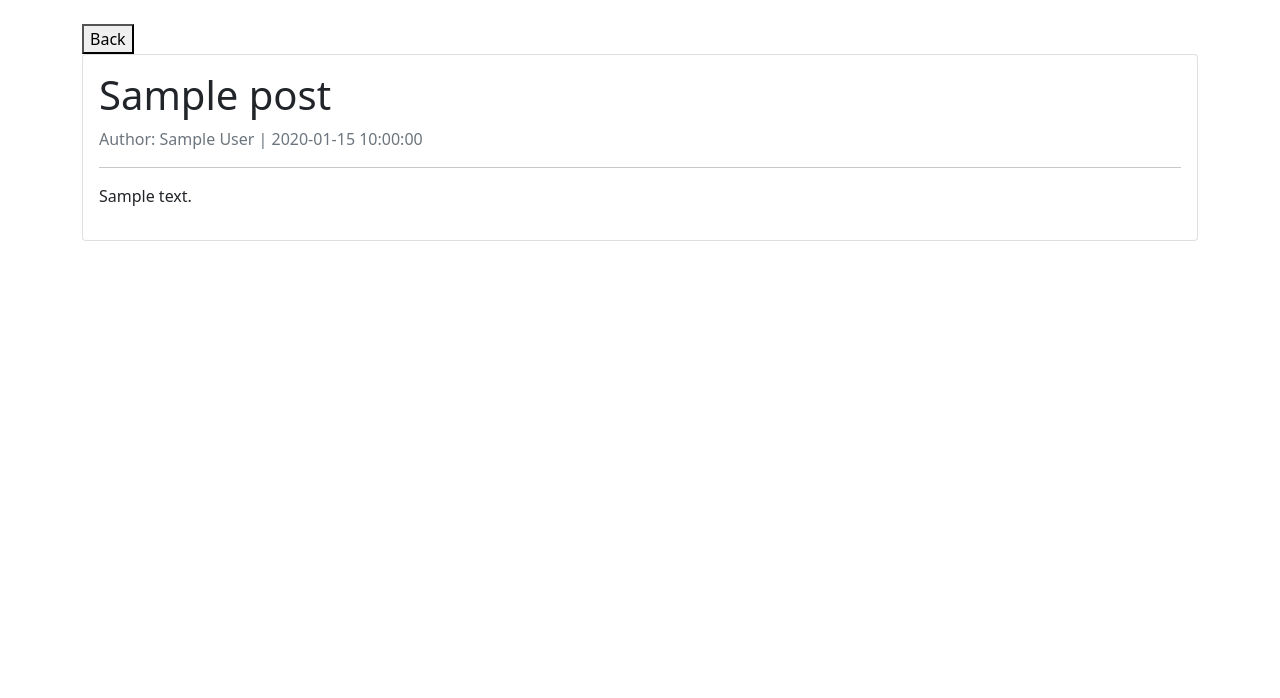
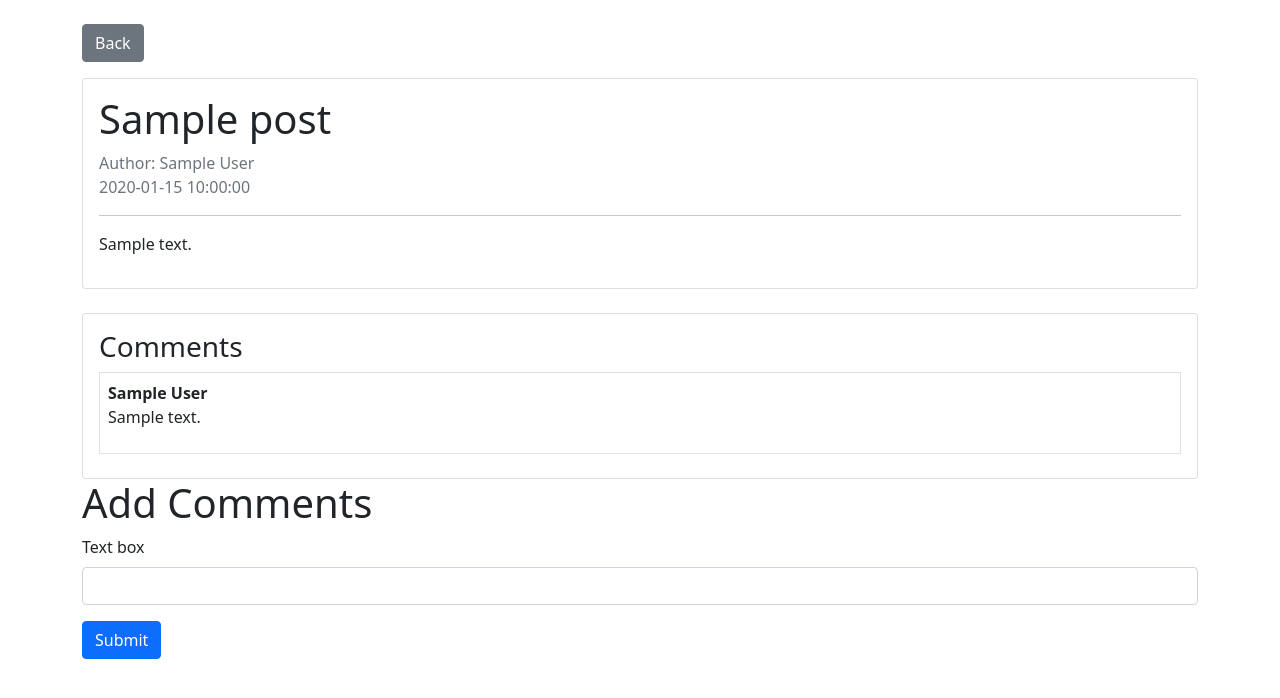
Before and after one commit to Het-Dhorajia/blog-app-flask, a Flask app: page /post/1 in a window 1280 px wide. Shown: the top 698 px of the page. Run offline with Flask 3, Linux system fonts and the light colour scheme; the visitor is signed in with stand-in values (Sample User, id 1); tables that the repository leaves empty hold one stand-in row (values such as "Sample post").

Commit message:
added comment form and section and also made loop for comments

```diff
--- a/templates/blog/post_detail.html
+++ b/templates/blog/post_detail.html
@@ -7,7 +7,7 @@
 
     <link href="https://cdn.jsdelivr.net/npm/bootstrap@5.0.0-beta2/dist/css/bootstrap.min.css" rel="stylesheet">
 
-    <title>Post Detail</title>
+    <title>{{ post.title }}</title>
 </head>
 
 <body>
@@ -15,7 +15,7 @@
     <div class="container mt-4">
 
         <a href="/dashboard">
-        <button >Back</button>
+            <button class="btn btn-secondary mb-3">Back</button>
         </a>
 
         <div class="card">
@@ -24,7 +24,8 @@
                 <h1>{{ post.title }}</h1>
 
                 <p class="text-muted">
-                Author: {{ post.author }} |
+                    Author: {{ post.author }}
+                    <br>
                     {{ post.date_created }}
                 </p>
 
@@ -35,7 +36,49 @@
             </div>
         </div>
 
+        <br>
+
+        <div class="card">
+            <div class="card-body">
+
+                <h3>Comments</h3>
+
+                {% if comments %}
+
+                {% for comment in comments %}
+
+                <div class="border p-2 mb-2">
+
+                    <strong>{{ comment.author }}</strong>
+
+                    <p>{{ comment.content }}</p>
+
                 </div>
 
+                {% endfor %}
+
+                {% else %}
+
+                <p>No comments yet.</p>
+
+                {% endif %}
+
+            </div>
+        </div>
+
+
+        <h1>Add Comments</h1>
+        <form method="POST">
+            <div class="mb-3">
+                <label  class="form-label">Text box</label>
+                <input type="text" name ="comment"    class="form-control" >
+            </div>
+
+            <button type="submit" class="btn btn-primary">Submit</button>
+        </form>
+    </div>
+
+    <script src="https://cdn.jsdelivr.net/npm/bootstrap@5.0.0-beta2/dist/js/bootstrap.bundle.min.js"></script>
 </body>
+
 </html>
```
Lines whose indentation alone changed are shown as unchanged.
